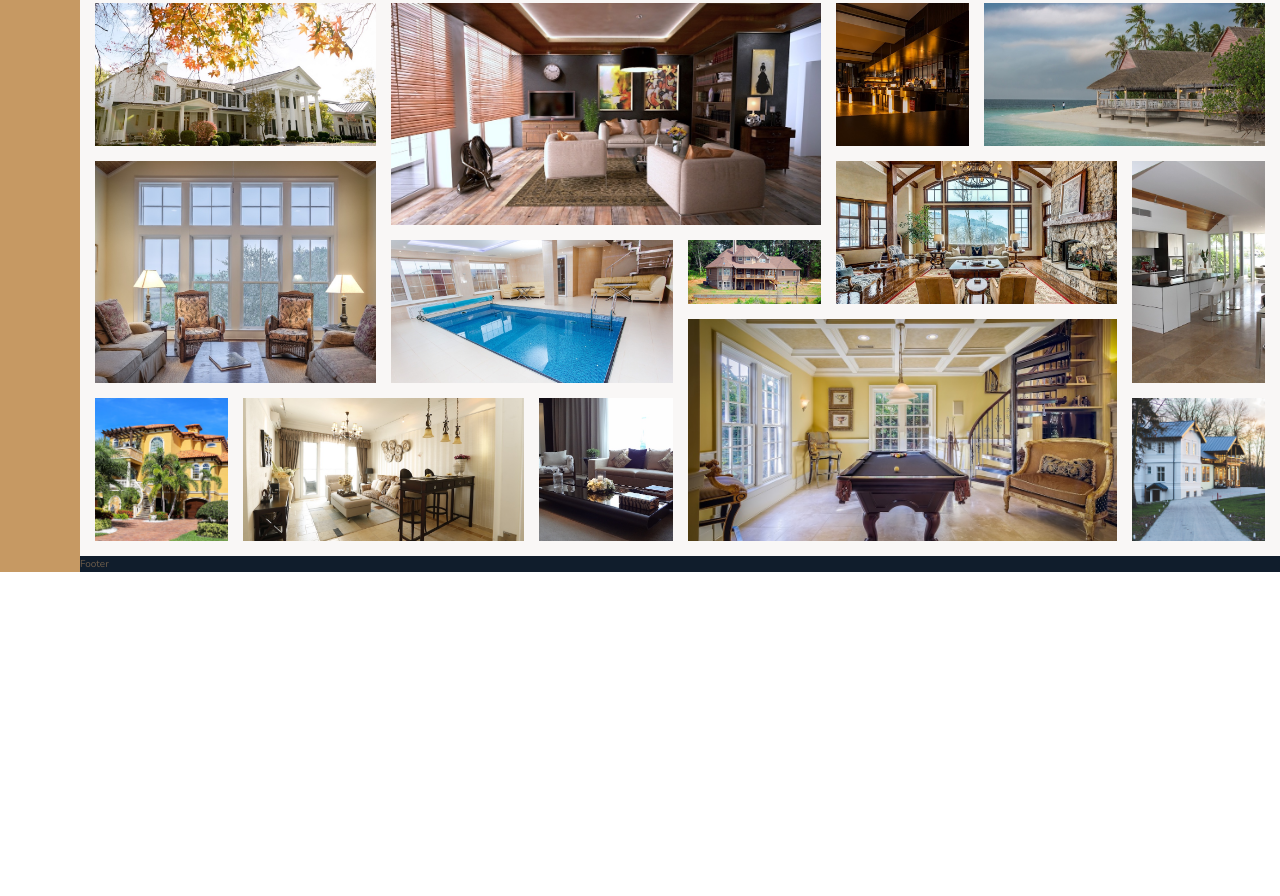
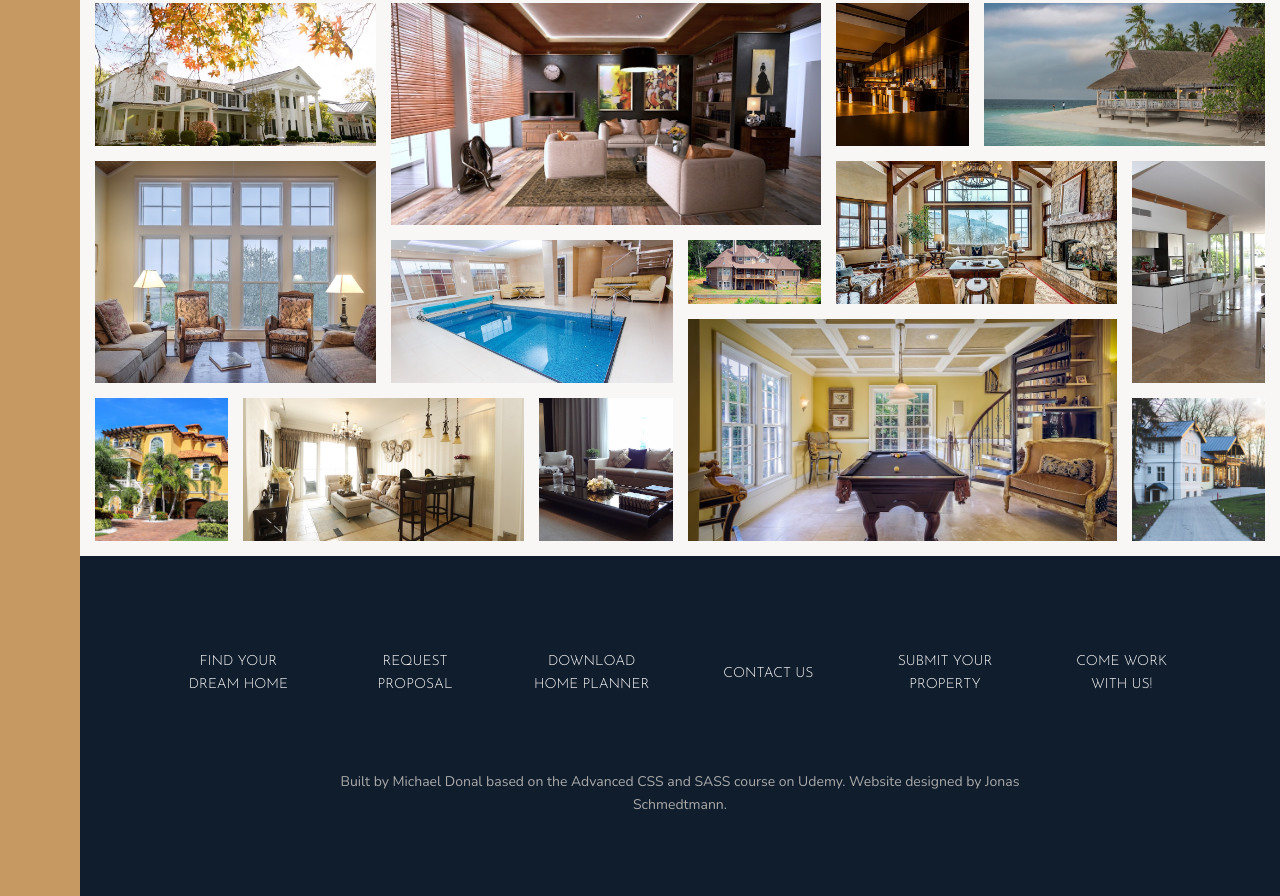
Before and after one commit to michaelbretagne/css_grid, a website: page index.html in a window 1280 px wide. Shown: the part 3087-3983 px from the top of the page. Before the commit the page ends 3659 px from the top, so only its background shows below. Drawn offline with nearby package versions, Linux system fonts and the light colour scheme.

Commit message:
Build footer section

```diff
--- a/index.html
+++ b/index.html
@@ -343,7 +343,29 @@
     </section>
 
     <footer class="footer">
-        Footer
+        <ul class="nav">
+            <li class="nav__item">
+                <a href="#" class="nav__link">Find your dream home</a>
+            </li>
+            <li class="nav__item">
+                <a href="#" class="nav__link">Request proposal</a>
+            </li>
+            <li class="nav__item">
+                <a href="#" class="nav__link">Download home planner</a>
+            </li>
+            <li class="nav__item">
+                <a href="#" class="nav__link">Contact us</a>
+            </li>
+            <li class="nav__item">
+                <a href="#" class="nav__link">Submit your property</a>
+            </li>
+            <li class="nav__item">
+                <a href="#" class="nav__link">Come work with us!</a>
+            </li>
+        </ul>
+        <p class="copyright">
+            Built by Michael Donal based on the Advanced CSS and SASS course on Udemy. Website designed by Jonas Schmedtmann.
+        </p>
     </footer>
 </body>
 
--- a/sass/_footer.scss
+++ b/sass/_footer.scss
@@ -1,4 +1,38 @@
 .footer {
   background-color: $color-secondary;
   grid-column: full-start / full-end;
+  padding: 8rem;
 }
+
+.nav {
+  list-style: none;
+  display: grid;
+  grid-template-columns: repeat(auto-fit, minmax(15rem, 1fr));
+  grid-gap: 2rem;
+  align-items: center;
+  &__link:link,
+  &__link:visited {
+    font-size: 1.4rem;
+    color: #fff;
+    text-decoration: none;
+    font-family: $font-display;
+    text-transform: uppercase;
+    text-align: center;
+    padding: 1.5rem;
+    display: block;
+    transition: all .2s;
+  }
+  &__link:hover,
+  &__link:active {
+    background-color: rgba(#fff, .05);
+    transform: translateY(-3px);
+  }
+}
+
+.copyright {
+  font-size: 1.4rem;
+  color: $color-grey-light-2;
+  text-align: center;
+  width: 70%;
+  margin: 6rem auto 0 auto;
+}
```
Also changed, not shown: css/style.css.
